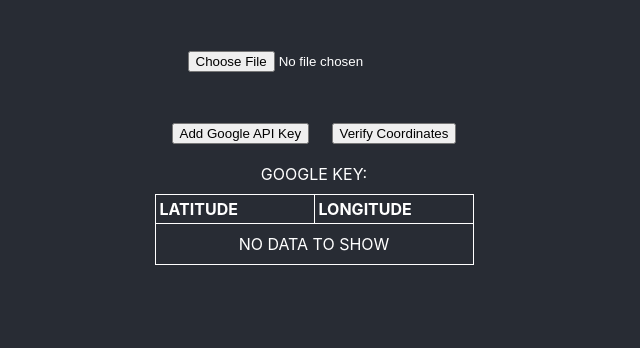
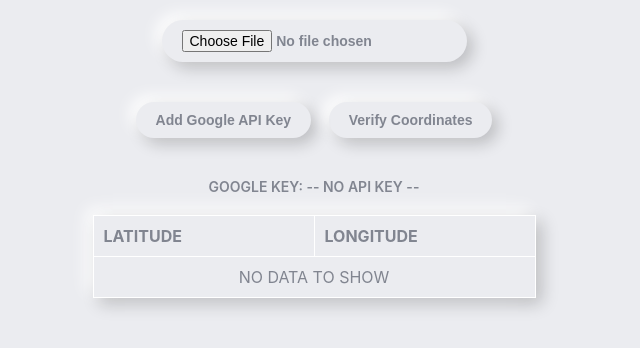
Before and after one commit to michaeljymsgutierrez/kml-extractor-source-code, a React (Create React App) app: page / in a window 1280 px wide. Shown: the top 348 px of the page, without its empty margins (326-966 px from the left). Built offline with nearby package versions, Linux system fonts and the light colour scheme.

Commit message:
Redesign ui for kml extractor

```diff
--- a/src/App.css
+++ b/src/App.css
@@ -1,64 +1,72 @@
-body {
-  background-color: #282c34;
+.App {
+  --nm: 6px 6px 16px 0 rgba(0, 0, 0, 0.2),
+    -6px -6px 16px 0 rgba(255, 255, 255, 1);
+
+  --nm-inset: inset 4px 4px 8px 0 rgba(0, 0, 0, 0.2),
+    inset -4px -4px 8px 0 rgba(255, 255, 255, 0.8);
 }
 
-.App {
-  text-align: center;
-  background-color: #282c34;
-  height: 100vh;
-  color: white;
+input,
+button {
+  color: #818590;
+  font-size: 14px;
+  font-weight: 600;
+  cursor: pointer;
+  padding: 10px 20px;
+  border: none;
+  border-radius: 40px;
+  background-color: var(--bg-color);
+  box-shadow: var(--nm);
+  transition: box-shadow 0.3s ease-in-out;
 }
 
-.App-logo {
-  height: 40vmin;
-  pointer-events: none;
+button:focus,
+input:focus {
+  outline: none;
 }
 
-.App-header {
-  background-color: #282c34;
-  min-height: 100vh;
-  display: flex;
-  flex-direction: column;
-  align-items: center;
-  justify-content: center;
-  font-size: calc(10px + 2vmin);
-  color: white;
+button:hover {
+  box-shadow: var(--nm-inset);
 }
 
-.App-link {
-  color: #61dafb;
+.kml-file-picker {
+  display: flex;
+  padding: 20px;
+  color: #818590;
+  font-size: 14px;
+  font-weight: 600;
+  justify-content: center;
 }
 
-table {
-  margin-left: auto;
-  margin-right: auto;
+.coordinates-table {
+  display: flex;
+  margin-bottom: 20px;
+  justify-content: center;
+}
+
+.coordinates-table table {
+  color: #818590;
   border-collapse: collapse;
+  background-color: var(--bg-color);
+  box-shadow: var(--nm);
+  transition: box-shadow 0.3s ease-in-out;
 }
 
 table th {
   border: 1px solid white;
   text-align: left;
-  padding: 4px;
-  width: 150px;
+  padding: 10px;
+  width: 200px;
 }
 
 table td {
   border: 1px solid white;
   text-align: left;
-  padding: 4px;
-  width: 150px;
+  padding: 10px;
+  width: 200px;
 }
 
 td.no-data {
   text-align: center;
   padding: 10px;
 }
-
-.kml-file-picker {
-  margin-top: 50px;
-  margin-bottom: 10px;
-}
-
-.coordinates-table {
-  margin-bottom: 20px;
-}
--- a/src/App.js
+++ b/src/App.js
@@ -80,12 +80,15 @@ const App = (props) => {
       <div className="kml-file-picker">
         <input type="file" onChange={(e) => getKmlData(e)} />
       </div>
+
       <div className="kml-file-picker">
         <button onClick={() => addGoogleKey()}>Add Google API Key</button>
         &nbsp; &nbsp; &nbsp;
         <button onClick={() => verifyCoordinates()}>Verify Coordinates</button>
-        <br /> <br />
-        GOOGLE KEY: {gKey}
+      </div>
+
+      <div className="kml-file-picker">
+        GOOGLE KEY: {gKey ? gKey : " -- NO API KEY -- "}
       </div>
 
       <div className="coordinates-table">
--- a/src/index.css
+++ b/src/index.css
@@ -1,13 +1,9 @@
 body {
   margin: 0;
+  background: #ebecf0;
   font-family: -apple-system, BlinkMacSystemFont, "Segoe UI", "Roboto", "Oxygen",
     "Ubuntu", "Cantarell", "Fira Sans", "Droid Sans", "Helvetica Neue",
     sans-serif;
   -webkit-font-smoothing: antialiased;
   -moz-osx-font-smoothing: grayscale;
 }
-
-code {
-  font-family: source-code-pro, Menlo, Monaco, Consolas, "Courier New",
-    monospace;
-}
```
